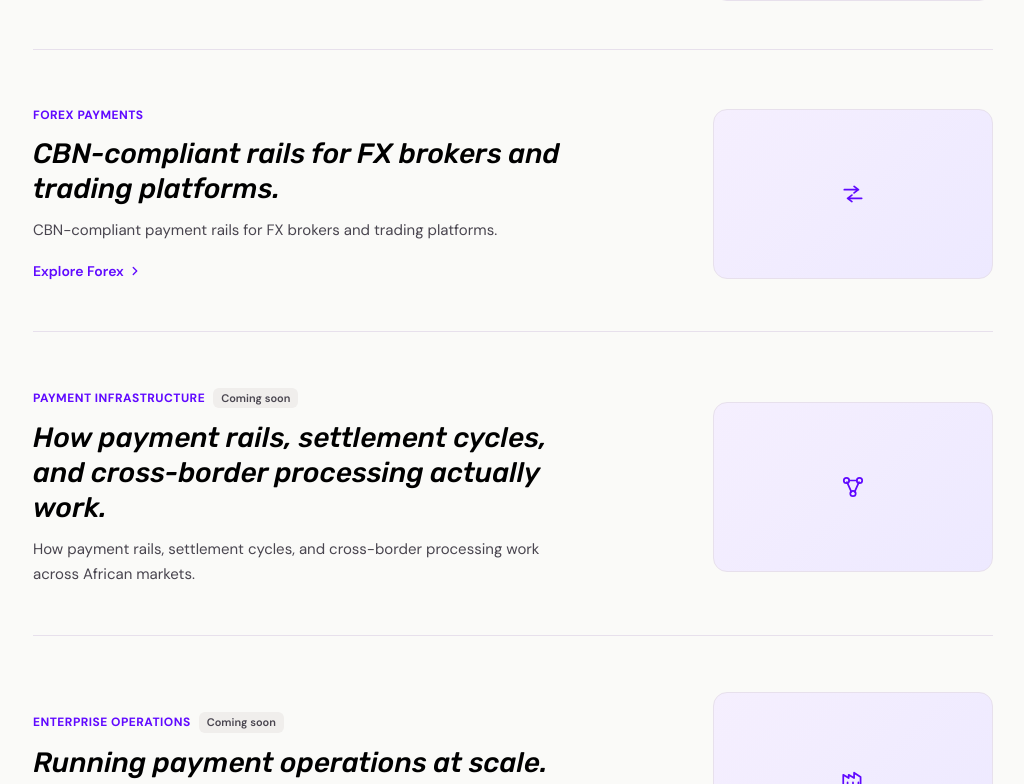
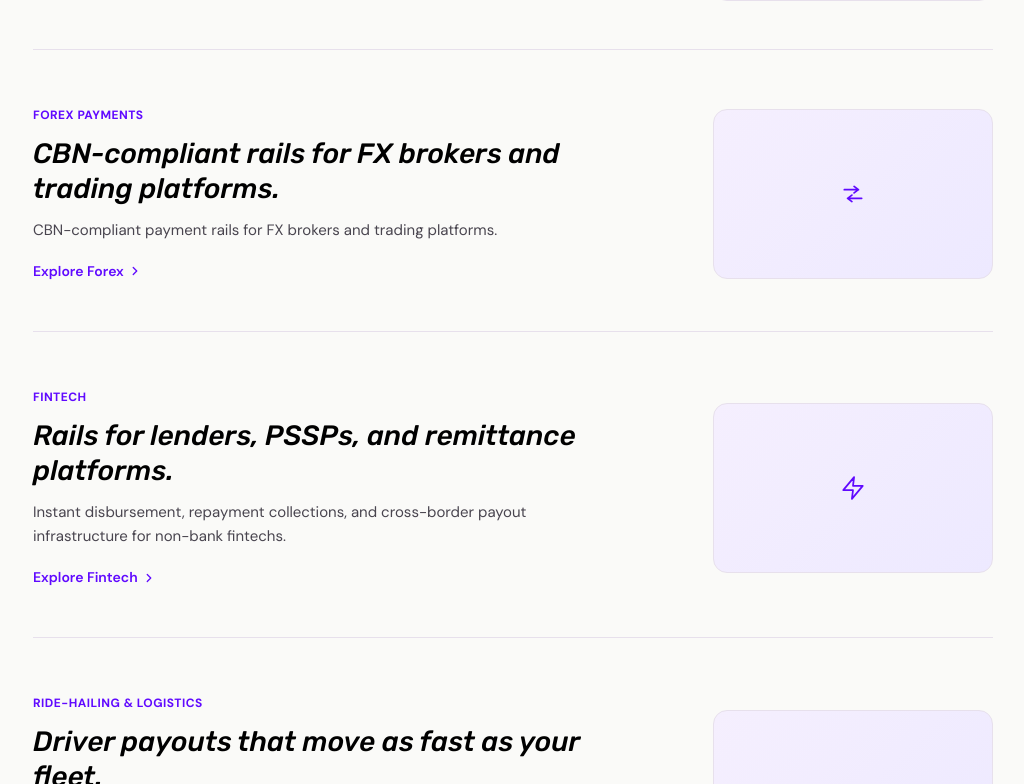
Before and after one commit to TommmyAyandele/payonus, a Next.js app: page /resources in a window 1280 px wide. Shown: the part 2016-2800 px from the top of the page, without its empty margins (127-1151 px from the left). Built offline with nearby package versions, Linux system fonts and the light colour scheme.

Commit message:
Add Fintech and Ride-hailing/Logistics to Resources page
These industries were added after the Resources page was drafted from
the original SEO assessment's category list, so they were missing.

```diff
--- a/app/resources/page.tsx
+++ b/app/resources/page.tsx
@@ -79,6 +79,22 @@
     href: "/industries/forex",
     cta: "Explore Forex",
     icon: <svg {...iconProps}><path d="M4 8h13M13 5l4 3-4 3" stroke={T.primary} strokeWidth="1.6" strokeLinecap="round" strokeLinejoin="round"/><path d="M20 16H7M11 13l-4 3 4 3" stroke={T.primary} strokeWidth="1.6" strokeLinecap="round" strokeLinejoin="round"/></svg>,
+  },
+  {
+    category: "Fintech",
+    headline: "Rails for lenders, PSSPs, and remittance platforms.",
+    desc: "Instant disbursement, repayment collections, and cross-border payout infrastructure for non-bank fintechs.",
+    href: "/industries/fintech",
+    cta: "Explore Fintech",
+    icon: <svg {...iconProps}><path d="M13 2L3 14h9l-1 8 10-12h-9l1-8z" stroke={T.primary} strokeWidth="1.6" strokeLinecap="round" strokeLinejoin="round"/></svg>,
+  },
+  {
+    category: "Ride-hailing & Logistics",
+    headline: "Driver payouts that move as fast as your fleet.",
+    desc: "Instant driver and rider payouts, split payments, and fare collection for ride-hailing and delivery platforms.",
+    href: "/industries/logistics",
+    cta: "Explore Ride-hailing & Logistics",
+    icon: <svg {...iconProps}><path d="M5 11l1.5-4.5A2 2 0 018.4 5h7.2a2 2 0 011.9 1.5L19 11" stroke={T.primary} strokeWidth="1.6" strokeLinecap="round" strokeLinejoin="round"/><rect x="3" y="11" width="18" height="6" rx="2" stroke={T.primary} strokeWidth="1.6"/><circle cx="7.5" cy="17.5" r="1.4" stroke={T.primary} strokeWidth="1.6"/><circle cx="16.5" cy="17.5" r="1.4" stroke={T.primary} strokeWidth="1.6"/></svg>,
   },
   {
     category: "Payment Infrastructure",
```
